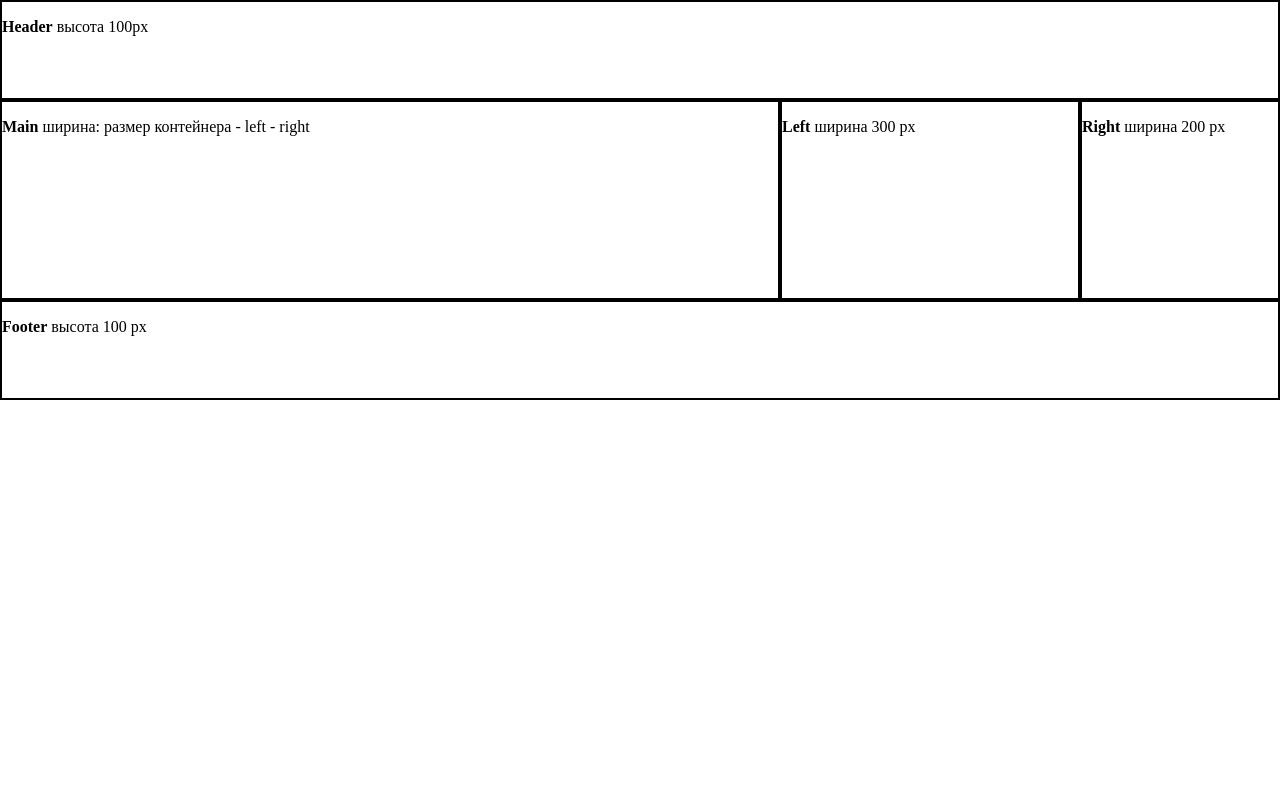
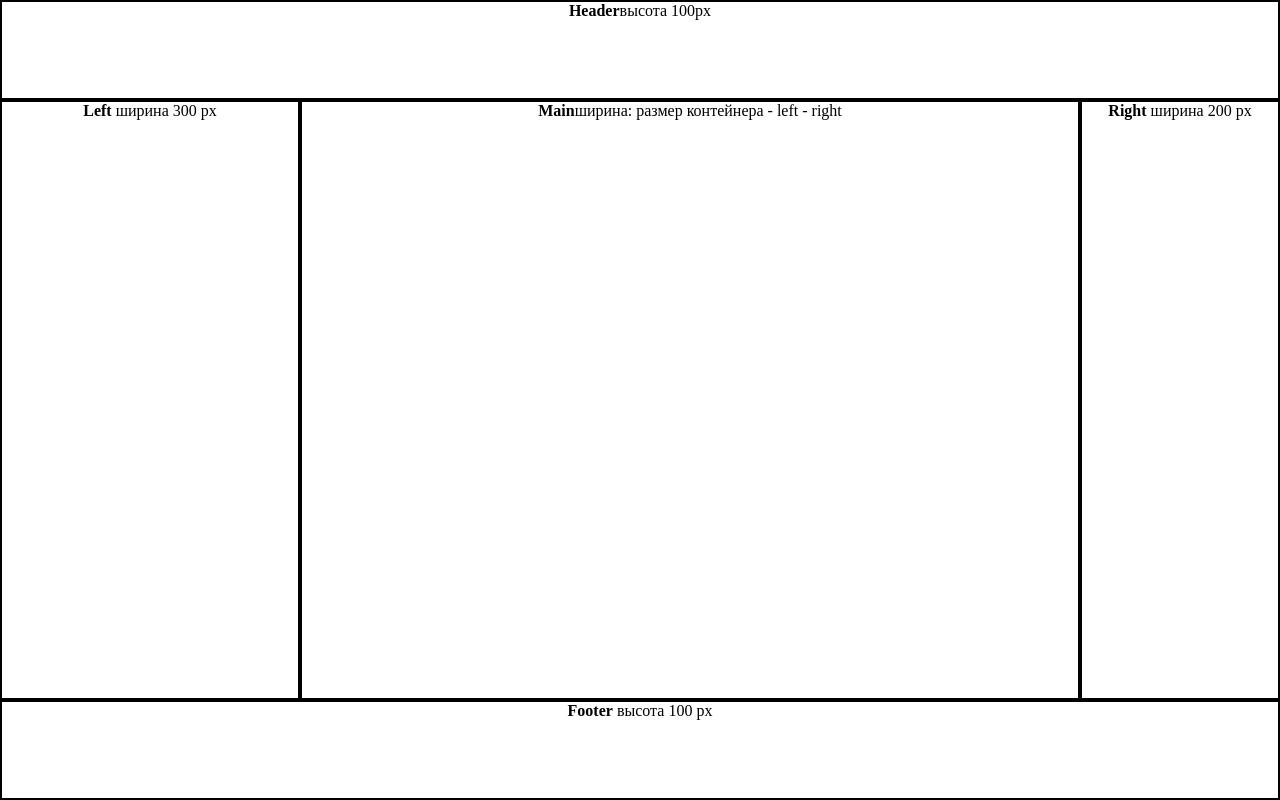
Before and after one commit to NaumVlad/dz6, a plain HTML site: page index.html in a window 1280 px wide. Drawn offline with Linux system fonts and the light colour scheme.

Commit message:
float+margin

```diff
--- a/style.css
+++ b/style.css
@@ -1,38 +1,45 @@
-body {
+* {
+  box-sizing: border-box;
   margin: 0;
 }
 
-.header {
-  height: 96px;
-  border: 2px solid black;
-  clear: both;
+body {
+  text-align: center;
+  width: 100vw;
+  height: 100vh;
 }
 
-.main {
-  height: 200px;
+.header {
+  border: 2px solid black;
+  height: 100px;
+  /*   clear: both; */
 }
 
 .main__content,
 .main__aside-left,
 .main__aside-right {
-  height: 196px;
+  border: 2px solid black;
+  height: calc(100vh - 200px);
   float: left;
-  width: calc(100% - 504px);
-  border: 2px solid black;
 }
 
-/* .main__content {} */
+.main__content {
+  width: calc(100vw - 300px - 200px);
+  margin-left: 300px;
+}
 
 .main__aside-left {
-  width: 296px;
+  width: 300px;
+  margin-left: calc(-100vw - -200px);
 }
 
 .main__aside-right {
-  width: 196px;
+  width: 200px;
+  /*   float: right; */
 }
 
 .footer {
   border: 2px solid black;
-  height: 96px;
+  height: 100px;
   clear: both;
 }
```
Also changed, not shown: index.html (+2 -2 lines).
